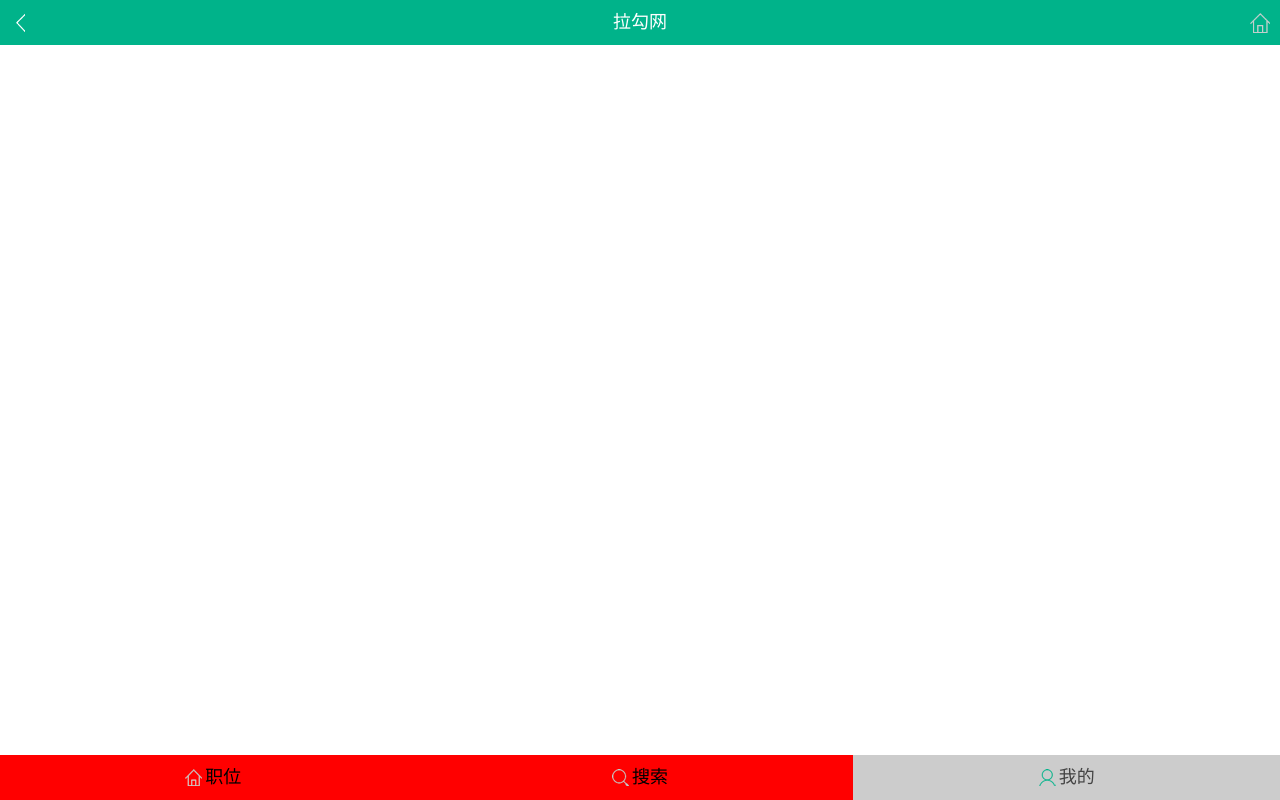
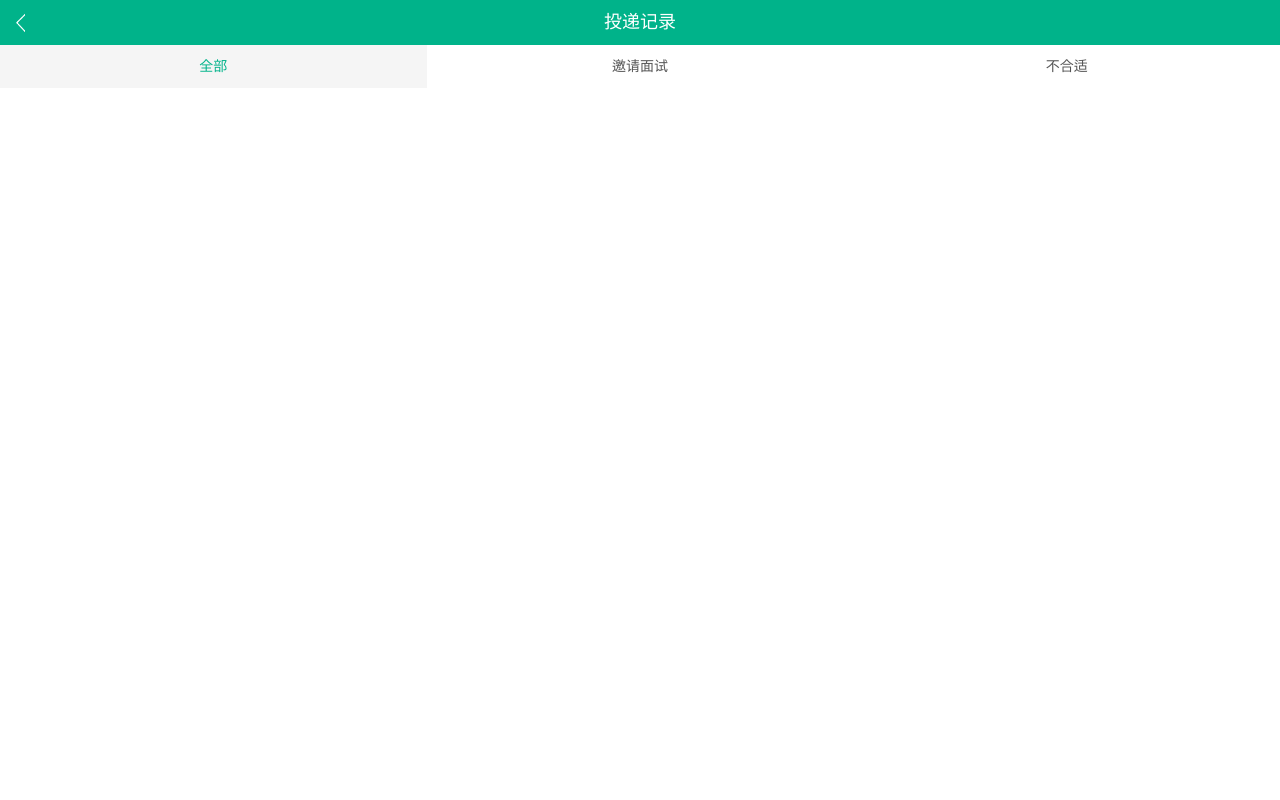
Before and after one commit to hahacat/la-gou, a Vue app: page /mine/delivery in a window 1280 px wide. Built offline with nearby package versions, Linux system fonts and the light colour scheme.

Commit message:
at-company

```diff
--- a/src/components/Login.vue
+++ b/src/components/Login.vue
@@ -48,6 +48,7 @@ export default {
     login () {
       if (this.checkoutTel() && this.checkoutIden()) {
         this.$store.commit('login')
+        this.$router.push({path: '/'})
       }
     }
   }
--- a/src/components/Register.vue
+++ b/src/components/Register.vue
@@ -65,6 +65,7 @@ export default {
         let random = Math.floor(Math.random() * 10000 + 1)
         this.rightIdentifyingCode = (Array(4).join(0) + random).slice(-4)
       }
+      console.log(this.rightIdentifyingCode)
     },
     checkoutTel () {
       var reg = /^1(3|5|7|8)\d{9}/
@@ -85,6 +86,7 @@ export default {
     },
     regist () {
       if (this.checkoutTel() && this.checkoutIden()) {
+        console.log('success')
         localStorage.setItem('tel', [this.telNumber, this.rightIdentifyingCode] )
       }
     }
--- /dev/null
+++ b/src/components/mine/Delivery.vue
@@ -0,0 +1,88 @@
+<template>
+  <div class="container">
+    <header>
+      <a href="javascript:;" class="back" @click="goBack">
+        <span class="icon"></span>
+      </a>
+      <h2 class="title">投递记录</h2>
+    </header>
+    <section class="content">
+      <nav class="tabs">
+        <span class="tab all" :class="selectedIndex === 0 ? 'selected' : ''">全部</span>
+        <span class="tab invitation" :class="selectedIndex === 1 ? 'selected' : ''">邀请面试</span>
+        <span class="tab unsuitable" :class="selectedIndex === 2 ? 'selected' : ''">不合适</span>
+      </nav>
+    </section>
+  </div>
+</template>
+
+<script>
+export default {
+  name: 'delivery',
+  data () {
+    return {
+      selectedIndex: 0
+    }
+  },
+  methods: {
+    goBack () {
+      this.$router.back(-1)
+    }
+  }
+}
+</script>
+
+<style lang="scss" scoped>
+.container {
+  position: absolute;
+  top: 0;
+  left: 0;
+  width: 100%;
+  height: 100%;
+  background: #fff;
+  z-index: 11;
+  .content {
+    .tabs {
+      display: flex;
+      height: 43px;
+      line-height: 43px;
+      font-size: 0.14rem;
+      color: #555;
+      .tab {
+        flex: 1;
+      }
+      .selected {
+        background: #f5f5f5;
+        color: #00b38a;
+      }
+    }
+  }
+  header {
+    height: 45px;
+    background: #00b38a;
+    color: #fff;
+    font-size: 0.18rem;
+    line-height: 0.45rem;
+    position: relative;
+    text-align: center;
+    .back {
+      position: absolute;
+      top: 0;
+      left: 0;
+      width: 40px;
+      height: 100%;
+      display: flex;
+      justify-content: center;
+      align-items: center;
+      .icon {
+        width: 9px;
+        height: 20px;
+        background: {
+          image: url(../../assets/images/back.png);
+          size: cover;
+        }
+      }
+    }
+  }
+}
+</style>
--- a/src/router.js
+++ b/src/router.js
@@ -37,6 +37,10 @@ export default new Router({
     {
       path: '/register',
       component: () => import('./components/Register.vue')
+    },
+    {
+      path: '/mine/delivery',
+      component: () => import('./components/mine/Delivery.vue')
     }
   ]
 })
--- a/src/store.js
+++ b/src/store.js
@@ -1,5 +1,6 @@
 import Vue from 'vue'
 import Vuex from 'vuex'
+import { stat } from 'fs';
 
 Vue.use(Vuex)
 
@@ -11,6 +12,9 @@ export default new Vuex.Store({
     login (state) {
       console.log('login')
       state.isLogin = true
+    },
+    logout (state) {
+      state.isLogin = false
     }
   },
   actions: {
--- a/src/views/Home.vue
+++ b/src/views/Home.vue
@@ -33,7 +33,7 @@ export default {
     }
   },
   created () {
-    console.log(this.isLogin)
+    // console.log(this.isLogin)
   },
   components: {
     HelloWorld
--- a/src/views/Mine.vue
+++ b/src/views/Mine.vue
@@ -12,12 +12,12 @@
         <router-link to="/login" class="loginbut" >登录/注册</router-link>
       </div>
       <div class="buttons">
-        <a href="javascript:;" class="button">投递</a>
+        <a href="javascript:;" class="button" @click="gotoDelivery">投递</a>
         <a href="javascript:;" class="button">面试</a>
         <a href="javascript:;" class="button">邀约</a>
         <a href="javascript:;" class="button">收藏</a>
       </div>
-      <a href="javascript:;" class="logout" v-show="isLogin">退出登录</a>
+      <a href="javascript:;" class="logout" v-show="isLogin" @click="logout">退出登录</a>
     </div>
   </div>
 </template>
@@ -31,6 +31,20 @@ export default {
   computed: {
     isLogin () {
       return this.$store.state.isLogin
+    }
+  },
+  methods: {
+    logout () {
+      this.$store.commit('logout')
+      this.$router.push({path: '/'})
+    },
+    gotoDelivery () {
+      if (this.isLogin) {
+        console.log('aaaaaa')
+        this.$router.push({path: '/mine/delivery'})
+      } else {
+        this.$router.push({path: '/'})
+      }
     }
   }
 }
```
